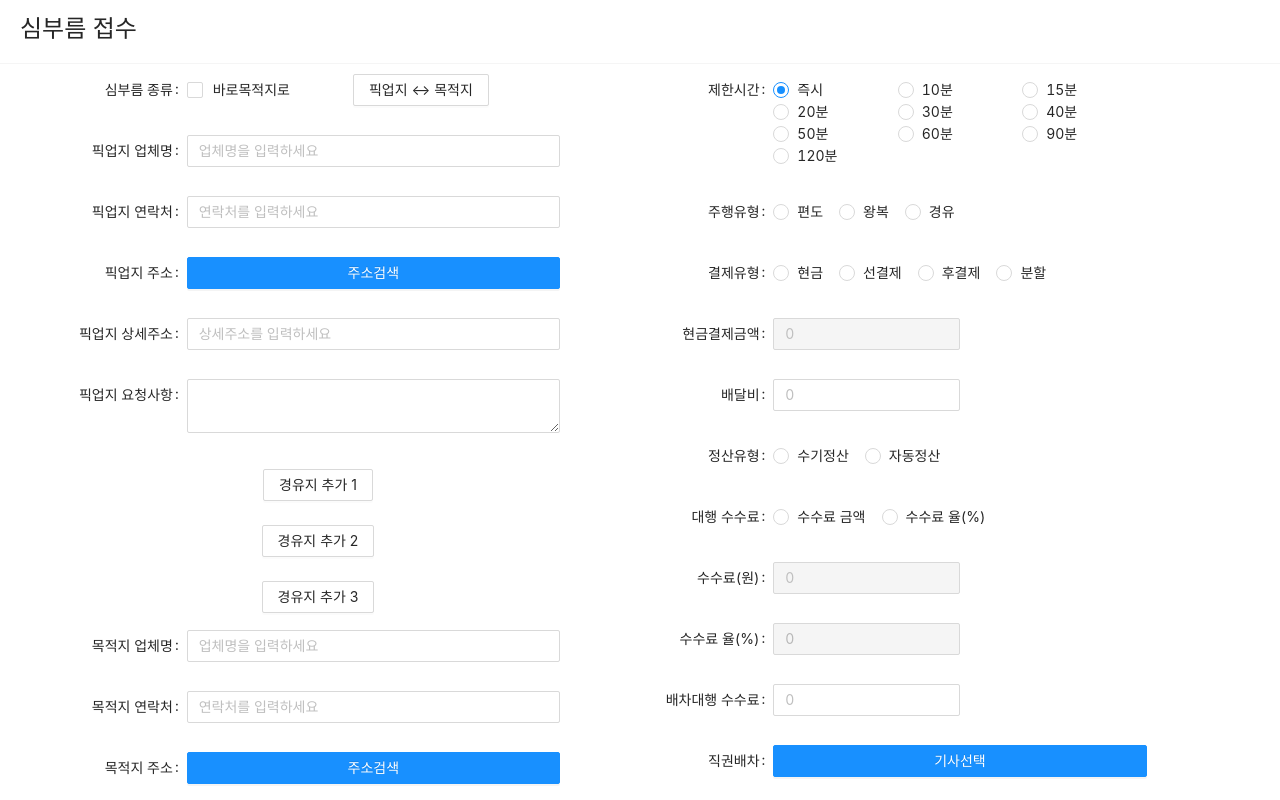
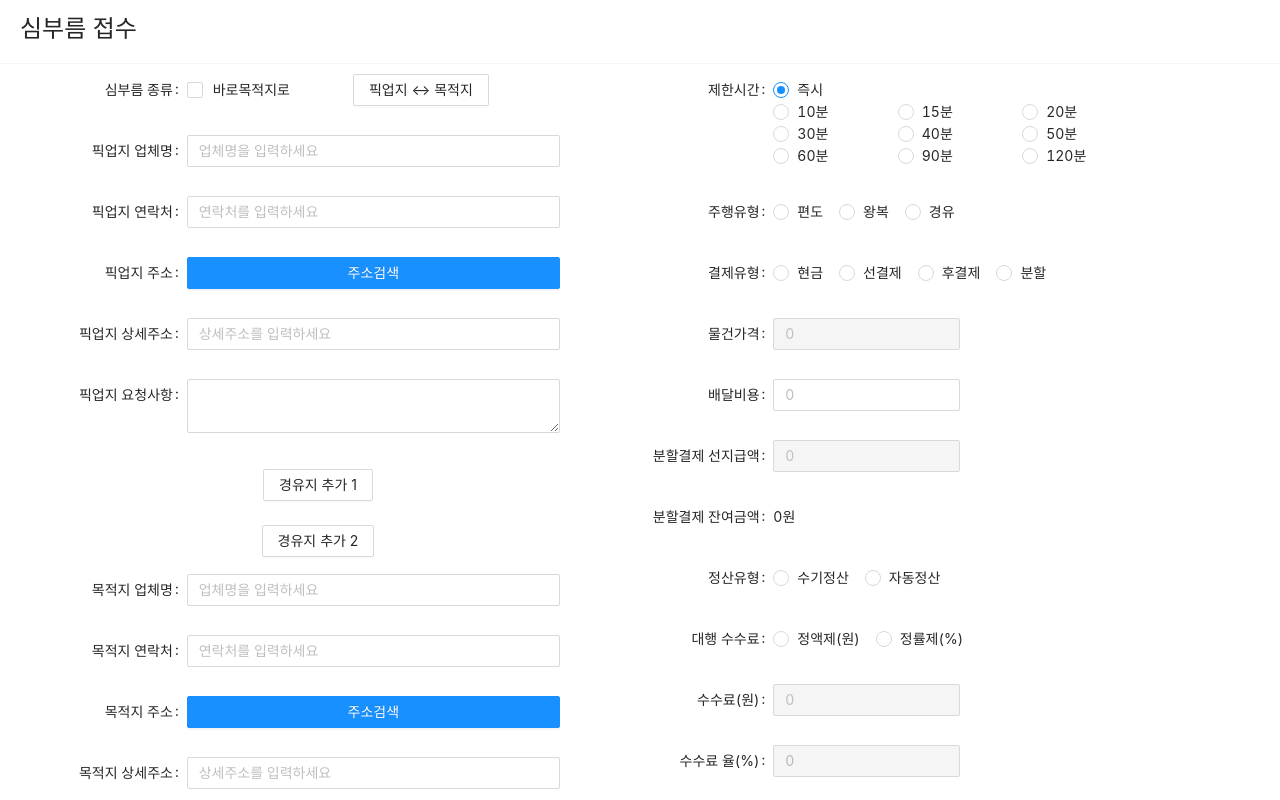
Before and after one commit to NaYeowon/roadvoy-quick, a React (Create React App) app: page /Popup in a window 1280 px wide. Shown: the top 800 px of the page. Built offline with nearby package versions, Linux system fonts and the light colour scheme.

Commit message:
콜 등록 내용 추가

```diff
--- a/src/components/Popup/Popup.tsx
+++ b/src/components/Popup/Popup.tsx
@@ -21,6 +21,8 @@ import { RiderInfo } from "../shop/types";
 import ErrandAllocType from "src/helpers/ErrandAllocType";
 import AddressAPIService from "src/util/kakao";
 import DistanceHelper from "src/helpers/DistanceHelper";
+import NumberUtil from "src/util/NumberUtil";
+import AddressDetail from "./AddressDetail";
 
 interface Props {
   callInfo: CallInfo | undefined;
@@ -171,11 +173,14 @@ const Popup = (props: Props) => {
   const [ucErrandFeeRate, setUcErrandFeeRate] = useState(0);
   const [ulErrandCharge, setUlErrandCharge] = useState(0);
   const [ulGoodsPrice, setUlGoodsPrice] = useState(0);
+  const [ulSplitPostPayment, setUlSplitPostPayment] = useState(0);
+  const [ulSplitPrePayment, setUlSplitPrePayment] = useState(0);
   const [ucErrandSettlementType, setUcErrandSettlementType] = useState(0);
   const [ucAllocType, setUcAllocType] = useState(1);
   const [ucTripType, setUcTripType] = useState(0);
-  const [ulErrandFeeAgency, setUlErrandFeeAgency] = useState("");
+  const [ulErrandFeeAgency, setUlErrandFeeAgency] = useState(0);
   const [ulErrandDispatchAgencyFee, setUlErrandDispatchAgencyFee] = useState("");
+  const [ulErrandFeeCourier, setUlErrandFeeCourier] = useState("");
 
   const CallSign = async () => {
     const form = new FormData();
@@ -241,6 +246,14 @@ const Popup = (props: Props) => {
     }
   };
 
+  function onChange(e) {
+    setUlErrandFeeAmount(e.target.value)
+  }
+  // 상세주소
+  const renderDestAddress = () => {
+
+  }
+
   const handleClickSwap = () => {
     setAcOriginCompany(acDestCompany);
     setAcOriginCellNo(acDestCellNo);
@@ -273,18 +286,10 @@ const Popup = (props: Props) => {
     );
   }
 
+  // 픽업지 목적지 거리계산
   let originToDestDistance;
   if (ulOriginLatiPos !== 0 && ucErrandType !== ErrandType.SAME && ulDestLatiPos !== 0) {
     originToDestDistance = DistanceHelper.getDistanceText(
-      ulOriginLatiPos,
-      ulOriginLongPos,
-      ulDestLatiPos,
-      ulDestLongPos
-    );
-
-    console.log(originToDestDistance + "originToDestDistance");
-
-    const distance = DistanceHelper.getDistance(
       ulOriginLatiPos,
       ulOriginLongPos,
       ulDestLatiPos,
@@ -368,7 +373,8 @@ const Popup = (props: Props) => {
                   style={modalStyle}
                 />
               ) : null}
-              <div>{fullAddress}</div>
+
+              {fullAddress}
             </Form.Item>
 
             <Form.Item label="픽업지 상세주소">
@@ -405,11 +411,7 @@ const Popup = (props: Props) => {
                   <Stopover />
                 </Panel>
               </Collapse>
-              <Collapse ghost>
-                <Panel header={<Button>경유지 추가 3</Button>} key="3" showArrow={false}>
-                  <Stopover />
-                </Panel>
-              </Collapse>
+
             </div>
             <Form.Item label="목적지 업체명">
               <Input
@@ -499,7 +501,7 @@ const Popup = (props: Props) => {
                 onChange={e => setUcLimitTime(e.target.value)}
               >
                 <Row>
-                  <LeftAlignedCol span={8}>
+                  <LeftAlignedCol span={20}>
                     <Radio value={0}>즉시</Radio>
                   </LeftAlignedCol>
                   <LeftAlignedCol span={8}>
@@ -551,7 +553,7 @@ const Popup = (props: Props) => {
                 name="ucPaymentMode"
                 value={ucPaymentMode}
                 onChange={e => setUcPaymentMode(e.target.value)}
-                style={{ float: "left" }}
+                style={{ float: "left", width:'300px' }}
               >
                 <Radio value={3}>현금</Radio>
                 <Radio value={4}>선결제</Radio>
@@ -560,7 +562,7 @@ const Popup = (props: Props) => {
               </Radio.Group>
             </Form.Item>
 
-            <Form.Item label="현금결제금액">
+            <Form.Item label="물건가격">
               <Input
                 style={{ width: "50%", float: "left" }}
                 placeholder="0"
@@ -571,7 +573,7 @@ const Popup = (props: Props) => {
               />
             </Form.Item>
 
-            <Form.Item label="배달비">
+            <Form.Item label="배달비용">
               <Input
                 style={{ width: "50%", float: "left" }}
                 placeholder="0"
@@ -581,6 +583,21 @@ const Popup = (props: Props) => {
                   setUlErrandCharge(parseInt(e.target.value));
                 }}
               />
+            </Form.Item>
+
+            <Form.Item label="분할결제 선지급액">
+              <Input
+                style={{ width: "50%", float: "left" }}
+                placeholder="0"
+                type="number"
+                name="ulSplitPrePayment"
+                onChange={e => setUlSplitPrePayment(parseInt(e.target.value))}
+                disabled={ucPaymentMode !== PaymentMode.INSTALLMENT_PAYMENT}
+              />
+            </Form.Item>
+
+            <Form.Item label="분할결제 잔여금액" name="ulSplitPostPayment">
+              {NumberUtil.formatNumberWithText(ulErrandCharge - ulSplitPrePayment)}
             </Form.Item>
 
             <Form.Item label="정산유형">
@@ -602,8 +619,8 @@ const Popup = (props: Props) => {
                 onChange={e => setUcErrandFeeType(e.target.value)}
                 style={{ float: "left" }}
               >
-                <Radio value={1}>수수료 금액</Radio>
-                <Radio value={2}>수수료 율(%)</Radio>
+                <Radio value={1}>정액제(원)</Radio>
+                <Radio value={2}>정률제(%)</Radio>
               </Radio.Group>
             </Form.Item>
 
@@ -633,15 +650,20 @@ const Popup = (props: Props) => {
               />
             </Form.Item>
 
-            <Form.Item label="배차대행 수수료">
-              <Input
+            <Form.Item label="배차대행 수수료" name="ulErrandDispatchAgencyFee" >
+            <Input
                 style={{ width: "50%", float: "left" }}
                 placeholder="0"
                 type="number"
+                name="ulErrandDispatchAgencyFee"
                 value={ulErrandDispatchAgencyFee}
-                name="ulErrandDispatchAgencyFee"
-                onChange={e => setUlErrandDispatchAgencyFee(e.target.value)}
+                onChange={(e) => setUlErrandDispatchAgencyFee(e.target.value)
+                }
               />
+            </Form.Item>
+
+            <Form.Item label="배달기사 수수료" name="ulErrandFeeCourier">
+              {NumberUtil.formatNumberWithText(ulErrandCharge - parseInt(ulErrandDispatchAgencyFee))}
             </Form.Item>
 
             <Form.Item label="직권배차">
```
